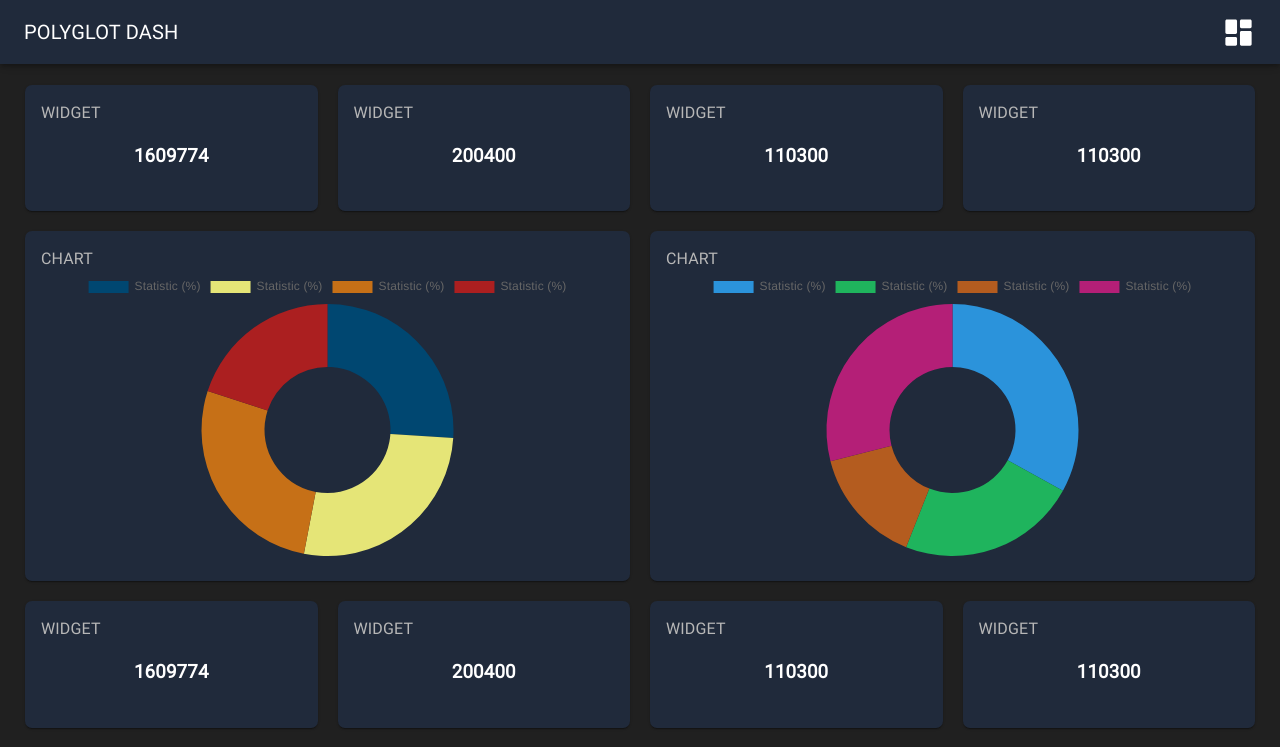
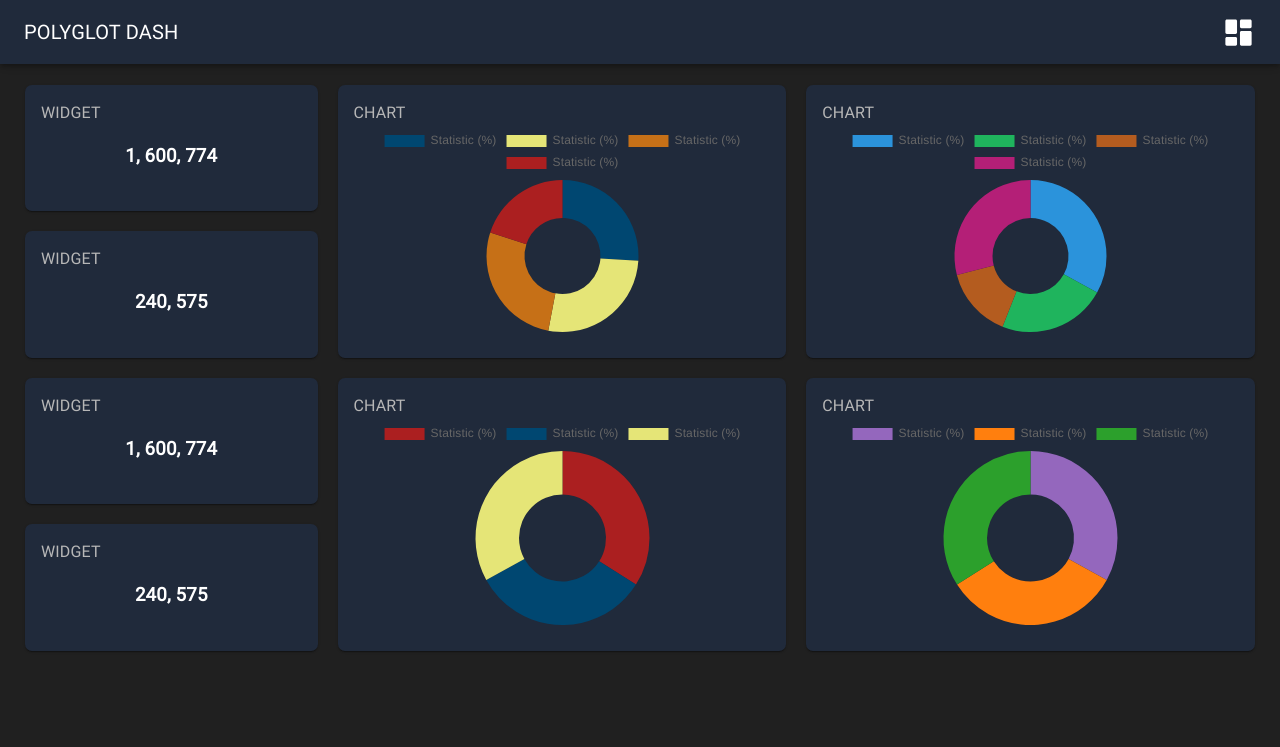
Before and after one commit to sethvm/polyglot-dash, a React (Create React App) app: page / in a window 1280 px wide. Shown: the top 747 px of the page. Built offline with nearby package versions, Linux system fonts and the light colour scheme.

Commit message:
rework dash layout

```diff
--- a/src/Dash.js
+++ b/src/Dash.js
@@ -16,16 +16,13 @@ export default class Dash extends Component {
     constructor(props) {
         super(props);
         this.state = {
+
+            // initialize isLoaded to false when non-dummy data is fetched
             isLoaded: true,
             error: false,
-        }
-    }
 
-    render() {
-
-        const { error, isLoaded } = this.state;
-
-        const data1 = [
+            // dummy data sets for chart samples
+            data1: [
                 {
                     "label": 'Statistic (%)',
                     "value": 26,
@@ -46,22 +43,8 @@ export default class Dash extends Component {
                     "value": 20,
                     "color": '#AB1F20',
                 }
-        ]
-
-        const data3 = [
-            {
-                "label": 'Statistic (%)',
-                "value": 30,
-                "color": '#AB1F20',
-            },
-            {
-                "label": 'Statistic (%)',
-                "value": 70,
-                "color": '#004771',
-            }
-        ]
-
-        const data2 = [
+            ],
+            data2: [
                 {
                     "label": 'Statistic (%)',
                     "value": 33,
@@ -82,81 +65,115 @@ export default class Dash extends Component {
                     "value": 29,
                     "color": '#B41F77',
                 }
+            ],
+            data3: [
+                {
+                    "label": 'Statistic (%)',
+                    "value": 34,
+                    "color": '#AB1F20',
+                },
+                {
+                    "label": 'Statistic (%)',
+                    "value": 33,
+                    "color": '#004771',
+                },
+                {
+                    "label": 'Statistic (%)',
+                    "value": 33,
+                    "color": '#E5E577',
+                }
+            ],
+            data4: [
+                {
+                    "label": 'Statistic (%)',
+                    "value": 33,
+                    "color": '#9467BD',
+                },
+                {
+                    "label": 'Statistic (%)',
+                    "value": 33,
+                    "color": '#FF7F0E',
+                },
+                {
+                    "label": 'Statistic (%)',
+                    "value": 34,
+                    "color": '#2CA02C',
+                }
             ]
+        }
+    }
+
+    render() {
+
+        const { error, isLoaded } = this.state;
 
         return (
             <DashContainer>
+                {/*row container*/}
                 <Grid container>
-                    <Widget lg={3} md={3} sm={6} xs={6}
+                    {/*widget section*/}
+                    <Grid container lg={3} xs={12}
+                    direction='row'>
+                        <Widget lg={12} xs={6}
                         header='WIDGET'>
-                        <NumberData data={1609774}
+                            <NumberData data='1, 600, 774'
                             isLoaded={isLoaded}
                             error={error}/>
                         </Widget>
-                    <Widget lg={3} md={3} sm={6} xs={6}
+                        <Widget lg={12} xs={6}
                         header='WIDGET'>
-                        <NumberData data={200400}
+                            <NumberData data='240, 575'
                             isLoaded={isLoaded}
                             error={error}/>
                         </Widget>
-                    <Widget lg={3} md={3} sm={6} xs={6}
+                    </Grid>
+                    {/*chart section*/}
+                    <Grid container lg={9} xs={12}
+                    direction='row'>
+                        <Widget lg={6} md={6} xs={12}
+                        header='CHART'>
+                            <DonutChart
+                            data={this.state.data1} />
+                        </Widget>
+                        <Widget lg={6} md={6} xs={12}
+                        header='CHART'>
+                            <DonutChart
+                            data={this.state.data2} />
+                        </Widget>
+                    </Grid>
+                </Grid>
+                {/*row container*/}
+                <Grid container>
+                    {/*widget section*/}
+                    <Grid container lg={3} xs={12}
+                    direction='row'>
+                        <Widget lg={12} xs={6}
                         header='WIDGET'>
-                        <NumberData data={110300}
+                            <NumberData data='1, 600, 774'
                             isLoaded={isLoaded}
                             error={error}/>
                         </Widget>
-                    <Widget lg={3} md={3} sm={6} xs={6}
+                        <Widget lg={12} xs={6}
                         header='WIDGET'>
-                        <NumberData data={110300}
+                            <NumberData data='240, 575'
                             isLoaded={isLoaded}
                             error={error}/>
                         </Widget>
-                    <Widget lg={6} md={6} sm={12} xs={12}
+                    </Grid>
+                    {/*chart section*/}
+                    <Grid container lg={9} xs={12}
+                    direction='row'>
+                        <Widget lg={6} md={6} xs={12}
                         header='CHART'>
                             <DonutChart
-                        data={data1} />
+                            data={this.state.data3} />
                         </Widget>
-                    <Widget lg={6} md={6} sm={12} xs={12}
+                        <Widget lg={6} md={6} xs={12}
                         header='CHART'>
                             <DonutChart
-                        data={data2} />
+                            data={this.state.data4} />
                         </Widget>
                     </Grid>
-                <Grid container>
-                    <Widget lg={3} md={3} sm={6} xs={6}
-                    header='WIDGET'>
-                        <NumberData data={1609774}
-                        isLoaded={isLoaded}
-                        error={error}/>
-                    </Widget>
-                    <Widget lg={3} md={3} sm={6} xs={6}
-                    header='WIDGET'>
-                        <NumberData data={200400}
-                        isLoaded={isLoaded}
-                        error={error}/>
-                    </Widget>
-                    <Widget lg={3} md={3} sm={6} xs={6}
-                    header='WIDGET'>
-                        <NumberData data={110300}
-                        isLoaded={isLoaded}
-                        error={error}/>
-                    </Widget>
-                    <Widget lg={3} md={3} sm={6} xs={6}
-                    header='WIDGET'>
-                        <NumberData data={110300}
-                        isLoaded={isLoaded}
-                        error={error}/>
-                    </Widget>
-                    <Widget lg={6} md={6} sm={12} xs={12}
-                    header='CHART'>
-                        <DonutChart
-                        data={data3} />
-                    </Widget>
-                    <Widget lg={6} md={6} sm={12} xs={12}
-                    header='CHART'>
-                        <DonutChart
-                        data={data1} />
-                    </Widget>
                 </Grid>
             </DashContainer>
         );
--- a/src/components/Widget.js
+++ b/src/components/Widget.js
@@ -6,7 +6,11 @@ import CardContent from '@material-ui/core/CardContent';
 import Typography from '@material-ui/core/Typography';
 
 const widgetStyle = makeStyles({
+    root: {
+        display: 'flex',
+    },
     card: {
+        flexGrow: 1,
         background: '#202a3b',
         borderRadius: '7px',
         margin: '10px',
@@ -15,6 +19,7 @@ const widgetStyle = makeStyles({
         color: '#b7b7b7',
     },
     content: {
+        flexGrow: 1,
         display: 'flex',
         flexFlow: 'row wrap',
         justifyContent: 'space-around',
@@ -29,7 +34,7 @@ export default function Widget(props) {
     const widget = widgetStyle();
 
     return(
-        <Grid item
+        <Grid item className={widget.root}
         lg={props.lg}
         md={props.md}
         sm={props.sm}
```
Also changed, not shown: 1 other file (tests, documents, lock files or other folders). Lines whose indentation alone changed are shown as unchanged.
